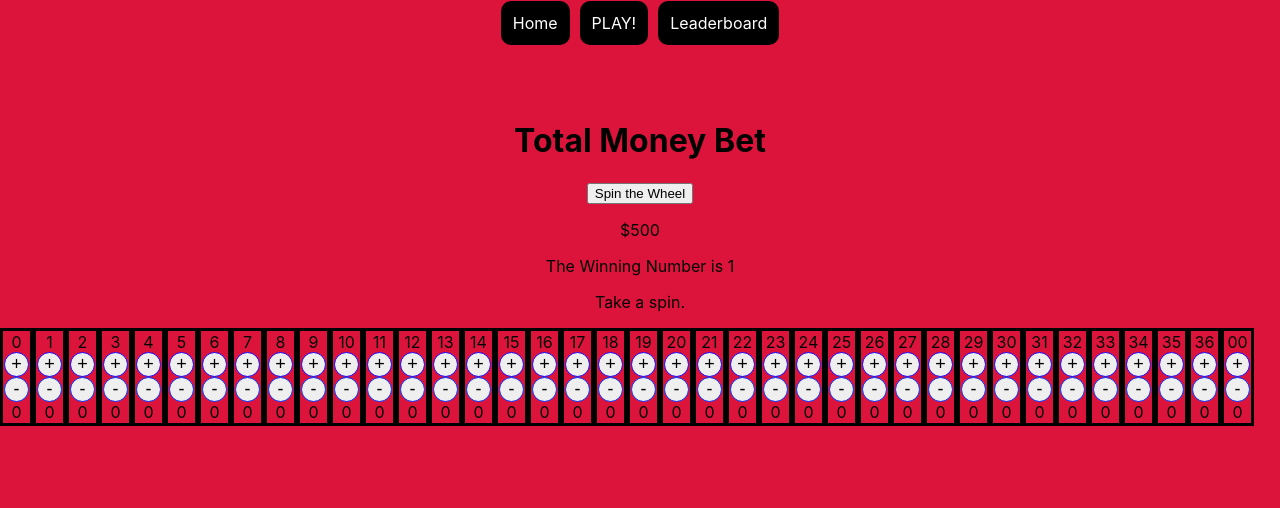
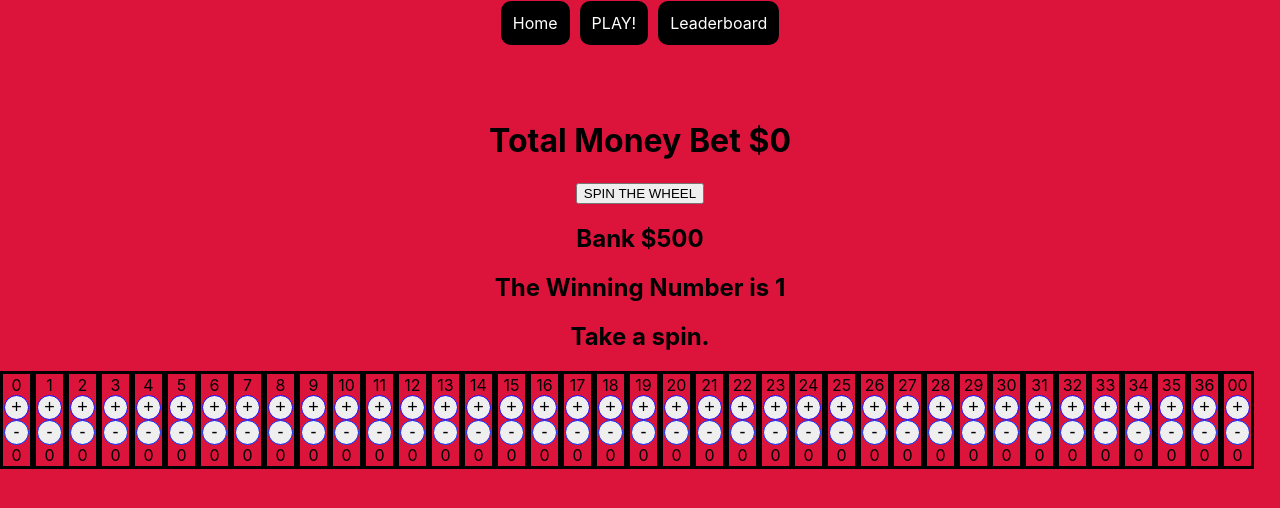
Before and after one commit to Nikan619/Project2, a React (Create React App) app: page /bettingboard in a window 1280 px wide. Shown: the top 508 px of the page. Built offline with nearby package versions, Linux system fonts and the light colour scheme; data requests are answered from the project's data file.

Commit message:
presentation version

```diff
--- a/db.json
+++ b/db.json
@@ -32,12 +32,7 @@
     },
     {
       "id": 7,
-      "Player": "jack",
-      "bank": 500
-    },
-    {
-      "id": 8,
-      "Player": "Joseph",
+      "Player": "Jenny",
       "bank": 500
     }
   ]
--- a/src/Components/App.js
+++ b/src/Components/App.js
@@ -11,7 +11,7 @@ import NavBar from "./NavBar";
 
 
 function App() {
-  const[playerList,setplayerList]=useState([])
+  const[playerList, setplayerList]=useState([])
   const [bank ,setBank]=useState(500)
   const [numberBet, setNumberBet] = useState({
     "0":0, "00":0,
@@ -31,7 +31,7 @@ function App() {
     fetch('http://localhost:3000/Players')
     .then(r => r.json())
     .then(data => {
-      // console.log(data)
+
       setplayerList(data)
     })
   },[])
--- a/src/Components/BettingBoard.js
+++ b/src/Components/BettingBoard.js
@@ -2,15 +2,11 @@
 import {useState,useEffect} from "react"
 import Board from './Board'
 
-
-
 function  BettingBoard({bank, setBank, numberBet, setNumberBet, resetNumberBet}){
-
 
     const [winningNumber, setWinningNumber] = useState(1)
     const [winningMessage,setWinningMessage]=useState(false)
-
-
+    const [totalMoneyBet, setTotalMoneyBet] = useState(0)
 
     const [payOut,setPayout]=useState(0)
 
@@ -22,17 +18,10 @@ function  BettingBoard({bank, setBank, numberBet, setNumberBet, resetNumberBet})
         let randomNumber =Math.floor(Math.random()*37)
          setWinningNumber(randomNumber)
 
+        let winnings= payOut+numberBet[randomNumber] *35
 
-
-        // setNumberBet(numberBet=>numberBet)
-      let winnings= payOut+numberBet[randomNumber] *35
         setPayout((winnings))
-
-
-
-
-
-
+        setTotalMoneyBet(0)
         setBank(bank=>bank + winnings)
 
           setNumberBet(resetNumberBet)
@@ -43,31 +32,21 @@ function  BettingBoard({bank, setBank, numberBet, setNumberBet, resetNumberBet})
         }
 
         setPayout(resetPayOut)
-        console.log(randomNumber)
-        console.log(winnings)
-
-
         }
-
-
-
-
 
 return(
     <div>
-        <h1>Total Money Bet</h1>
+        <h1>Total Money Bet ${totalMoneyBet}</h1>
         <form onSubmit={handleSubmit} >
-            {/* <input onChange={handleChange} value={betPlaced}type="text"></input>
 
-            <h2>Place your number</h2>
-            <input onChange={handleNumberChange}type="text" value={numberBet}></input> */}
-            <button className="roulette"type="submit" >Spin the Wheel</button>
-            <p>${bank}</p>
-            <p>The Winning Number is {winningNumber}</p>
-            {winningMessage? <p>{`You won baby!!! ` }</p>: <p>Take a spin.</p>}
+            <button className="roulette"type="submit" >SPIN THE WHEEL</button>
+            <h2>Bank ${bank}</h2>
+            <h2>The Winning Number is {winningNumber}</h2>
+            {winningMessage? <h2>{`You won baby!!! ` }</h2>: <h2>Take a spin.</h2>}
 
         </form>
-        <Board bank={bank} setBank={setBank} numberBet={numberBet} setNumberBet={setNumberBet}/>
+        <Board bank={bank} setBank={setBank} numberBet={numberBet} setNumberBet={setNumberBet} totalMoneyBet={totalMoneyBet} setTotalMoneyBet={setTotalMoneyBet}/>
+
     </div>
 
 )
--- a/src/Components/Board.js
+++ b/src/Components/Board.js
@@ -1,28 +1,21 @@
 import { useEffect, useState } from "react"
-// import { Card } from "semantic-ui-react";
 
 
-
-function Board({ numberBet, setNumberBet, bank, setBank }) {
-  //const [betCount,setBetCount]=useState(0)
-
-  // Object.entries(numberBet).forEach(([number, bet]) => {
-  //   console.log(number, bet)
-  //  })
+function Board({ numberBet, setNumberBet, bank, setBank, totalMoneyBet, setTotalMoneyBet }) {
 
   const handleIncClick = (value) => {
-    //console.log()
-
+    if (bank>0){
     const newKey = value[0]
 
     const newIncrement = value[1] + 10
     setBank(bank - 10)
-    //const newValue = {value[0]: value[1]+1}
+    setTotalMoneyBet(totalMoneyBet+10)
 
     setNumberBet({
       ...numberBet,
       [newKey]: newIncrement
     })
+    }
   }
 
   const handleDecClick = (value) => {
@@ -30,6 +23,7 @@ function Board({ numberBet, setNumberBet, bank, setBank }) {
       const newKey = value[0]
       const newDecrement = value[1] - 10
       setBank(bank + 10)
+      setTotalMoneyBet(totalMoneyBet-10)
       setNumberBet({
         ...numberBet,
         [newKey]: newDecrement
```
Also changed, not shown: src/Components/NumberToBoard.js (added, +16 -0 lines).
